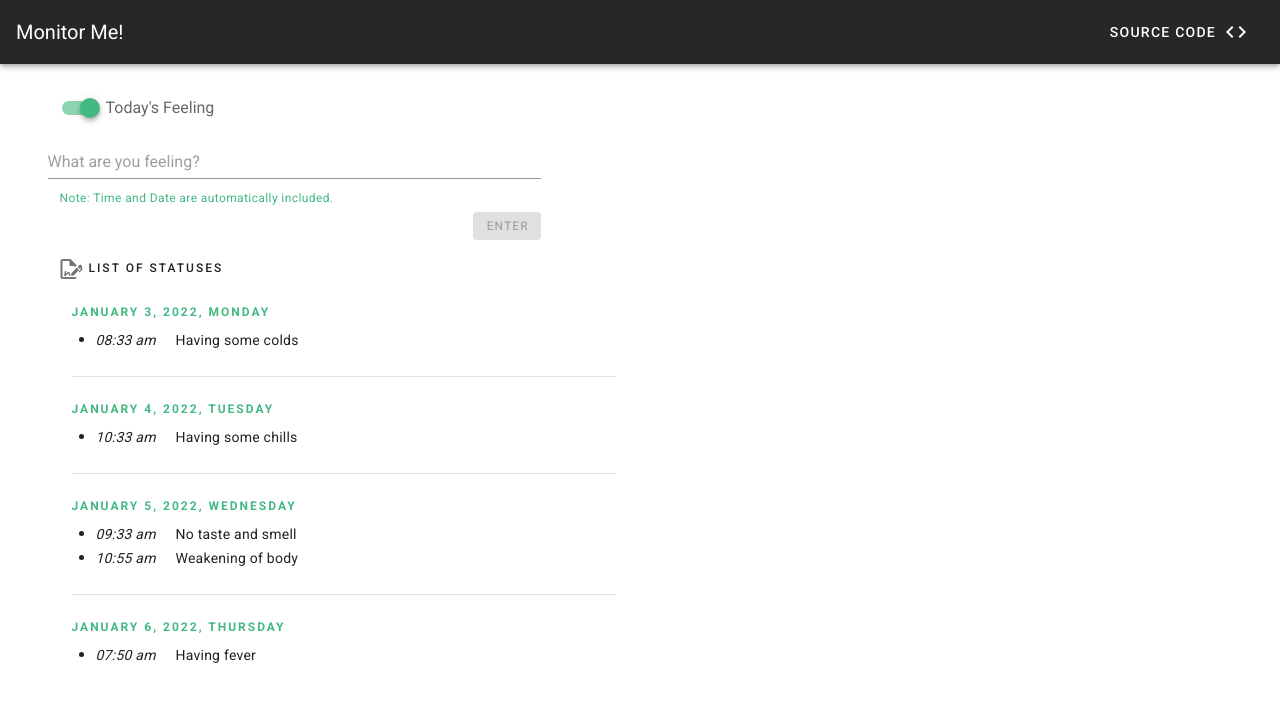
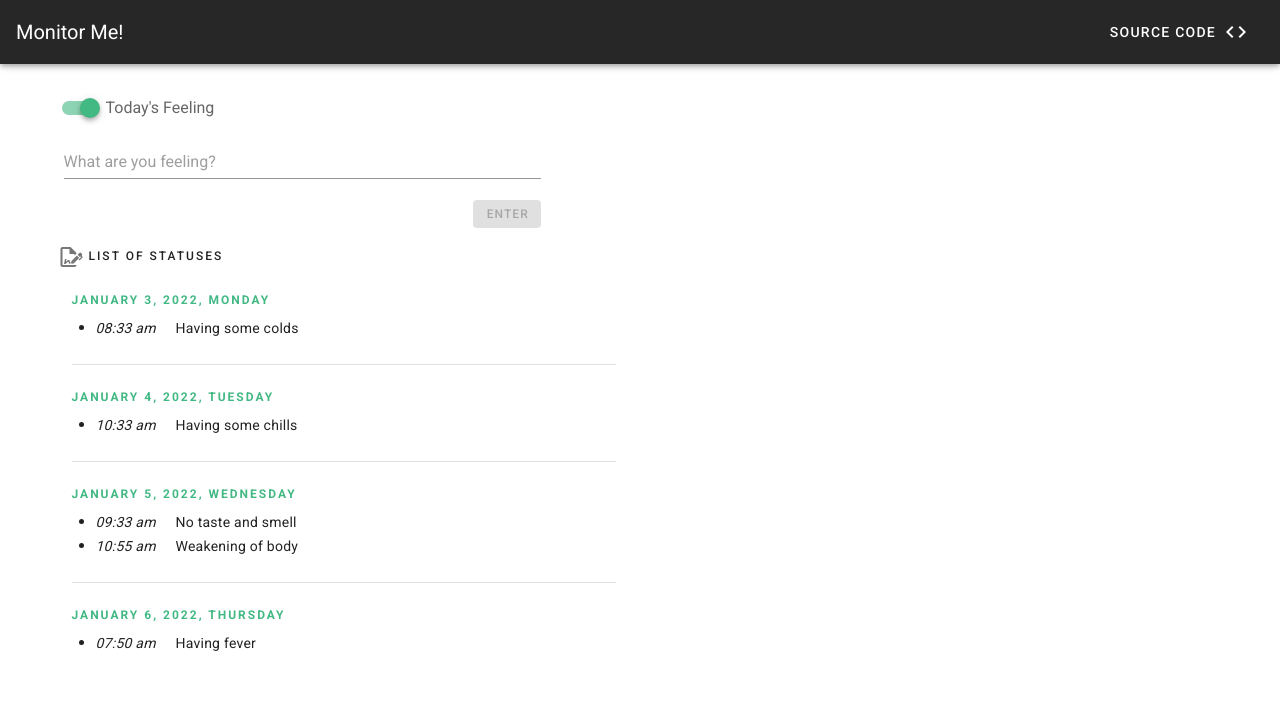
Before and after one commit to dilapitan/monitor-me, a Vue app: page / in a window 1280 px wide. Shown: the top 702 px of the page. Built offline with nearby package versions, Linux system fonts and the light colour scheme; what v-calendar would draw is missing.

Commit message:
Update hint in text field

```diff
--- a/src/components/HomeComponent.vue
+++ b/src/components/HomeComponent.vue
@@ -7,17 +7,15 @@
           :label="feelingToday ? `Today's Feeling` : `Feelings in the past days`">
         </v-switch>
 
-        <v-row>
+        <v-row class="pl-4">
           <v-text-field
             v-model="status"
             placeholder="What are you feeling?"
             clearable
+            hint="Note: Time and Date are automatically included."
           ></v-text-field>
         </v-row>
 
-        <p class="text-caption primary--text">
-          Note: Time and Date are automatically included.
-        </p>
 
         <v-row>
           <v-spacer> </v-spacer>
```
